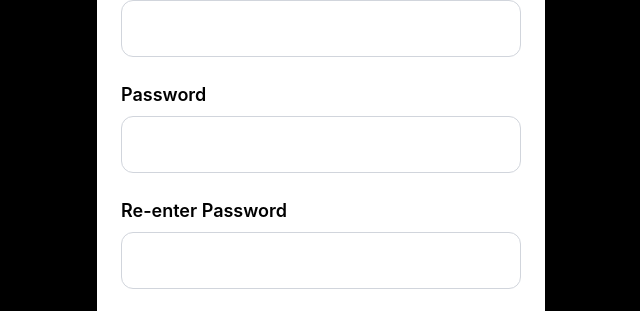
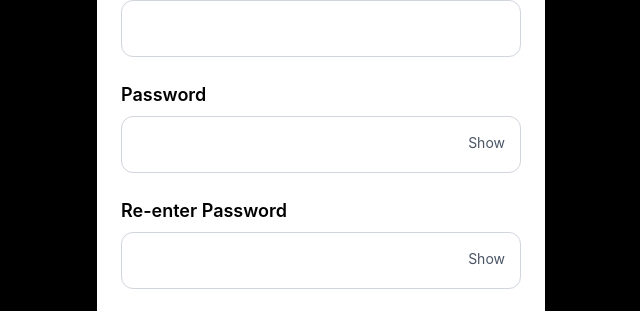
Before and after one commit to harsithrvp-fceoofamnc/odycard2, a Next.js app: page /owner/details in a window 1280 px wide. Shown: the part 867-1178 px from the top of the page, without its empty margins (319-959 px from the left). Built offline with nearby package versions, Linux system fonts and the light colour scheme.

Commit message:
Fix scroll issues, resize category island, add password toggle

```diff
--- a/app/hotel/[restaurantId]/page.tsx
+++ b/app/hotel/[restaurantId]/page.tsx
@@ -194,7 +194,7 @@ export default function HotelHomePage() {
 
   return (
     <div className="min-h-screen bg-black flex justify-center">
-      <div className="relative w-full max-w-md min-h-screen bg-[#1c1c1c] overflow-y-auto">
+      <div className="relative w-full max-w-md min-h-screen bg-[#1c1c1c] overflow-visible">
 
         {/* 🔥 TOP TASK BAR */}
         <div className="fixed top-0 left-1/2 -translate-x-1/2 w-full max-w-md z-[999]">
@@ -206,14 +206,14 @@ export default function HotelHomePage() {
                   setMode("register");
                   setShowPopup(true);
                 }}
-                className="text-white text-sm font-medium"
+                className="text-white text-base font-medium"
               >
                 Register
               </button>
             ) : (
               <button
                 onClick={() => setShowProfile(true)}
-                className="flex items-center gap-2 text-white text-sm font-medium max-w-[160px]"
+                className="flex items-center gap-2 text-white text-base font-medium max-w-[180px]"
               >
                 <img src="/User.png" className="w-7 h-7 rounded-full invert" />
                 <span className="truncate">Hi, {getDisplayName()}</span>
@@ -244,12 +244,12 @@ export default function HotelHomePage() {
           </div>
 
           <div className="absolute bottom-0 left-1/2 -translate-x-1/2 z-30 px-4 w-full flex justify-center">
-            <div className="flex gap-2 px-3 py-2 rounded-full bg-black/60 backdrop-blur-md shadow-lg border border-white/10">
+            <div className="flex gap-2 px-2 py-2 rounded-full bg-black/60 backdrop-blur-md shadow-lg border border-white/10">
               {tabs.map((tab, index) => (
                 <button
                   key={tab}
                   onClick={() => goToTab(index)}
-                  className={`px-5 py-2 rounded-full whitespace-nowrap text-sm font-medium transition ${
+                  className={`px-4 py-1.5 rounded-full whitespace-nowrap text-[13px] font-medium transition ${
                     activeTab === index
                       ? "bg-white text-black shadow-md"
                       : "text-white/80 hover:text-white"
@@ -266,12 +266,12 @@ export default function HotelHomePage() {
         <div
           ref={containerRef}
           onScroll={handleScroll}
-          className="flex w-full min-h-[100vh] overflow-x-auto overflow-y-hidden snap-x snap-mandatory touch-pan-x scrollbar-hide"
+          className="flex w-full min-h-screen overflow-x-auto overflow-y-hidden snap-x snap-mandatory touch-pan-x scrollbar-hide"
         >
 
           {/* ODY MENU */}
           <div className="min-w-full snap-center px-6 pt-16">
-            <div className="min-h-[120vh] flex flex-col items-center justify-start gap-10">
+            <div className="min-h-screen flex flex-col items-center justify-start gap-10">
               <p className="text-white/70 text-xl font-medium mt-40">Coming soon</p>
             </div>
           </div>
@@ -316,7 +316,7 @@ export default function HotelHomePage() {
               </div>
             </div>
 
-            <div className="w-full bg-[#E5E5EA] rounded-t-[36px] pt-20 px-6 min-h-[140vh] mt-28">
+            <div className="w-full bg-[#E5E5EA] rounded-t-[36px] pt-20 px-6 min-h-screen mt-28">
               <div className="flex flex-col gap-12 mt-6 items-center justify-start">
                 <p className="text-gray-600 text-xl font-medium text-center">
                   Coming soon
@@ -328,7 +328,7 @@ export default function HotelHomePage() {
 
           {/* EAT LATER */}
           <div className="min-w-full snap-center px-6 pt-16">
-            <div className="min-h-[100vh] flex flex-col items-center justify-start mt-24 gap-5">
+            <div className="min-h-screen flex flex-col items-center justify-start mt-24 gap-5">
               {!user ? (
                 <>
                   <img src="/User.png" className="w-20 h-20 opacity-90 invert" />
@@ -366,7 +366,7 @@ export default function HotelHomePage() {
 
           {/* FAVORITES */}
           <div className="min-w-full snap-center px-6 pt-16">
-            <div className="min-h-[100vh] flex flex-col items-center justify-start mt-24 gap-5">
+            <div className="min-h-screen flex flex-col items-center justify-start mt-24 gap-5">
               {!user ? (
                 <>
                   <img src="/User.png" className="w-20 h-20 opacity-90 invert" />
--- a/app/owner/details/page.tsx
+++ b/app/owner/details/page.tsx
@@ -23,6 +23,10 @@ export default function RestaurantDetailsPage() {
     gmail: "",
     password: "",
   });
+
+  // 👁️ SHOW / HIDE STATES
+  const [showPassword, setShowPassword] = useState(false);
+  const [showRePassword, setShowRePassword] = useState(false);
 
   /* ---------- PROGRESS ---------- */
   const totalFields = Object.keys(form).length;
@@ -69,7 +73,7 @@ export default function RestaurantDetailsPage() {
     /* 🔥 SAVE IMPORTANT DATA */
     localStorage.setItem("userName", form.userName);
     localStorage.setItem("restaurantName", form.restaurantName);
-    localStorage.setItem("restaurantId", form.restaurantId); // VERY IMPORTANT
+    localStorage.setItem("restaurantId", form.restaurantId);
 
     router.push("/owner/details2");
   };
@@ -82,7 +86,7 @@ export default function RestaurantDetailsPage() {
 
   const inputClass = (name: string) =>
     `w-full border rounded-xl bg-white text-black focus:outline-none
-     focus:border-black focus:ring-1 focus:ring-black
+     focus:border-black focus:ring-1 focus:ring-black pr-12
      ${
        errors.general && form[name as keyof typeof form] === ""
          ? "border-red-500"
@@ -124,7 +128,7 @@ export default function RestaurantDetailsPage() {
             ["User Name", "userName"],
             ["State", "state"],
             ["City", "city"],
-            ["Restaurant ID", "restaurantId"],   // 🔥 KEY FIELD
+            ["Restaurant ID", "restaurantId"],
             ["Gmail", "gmail"],
           ].map(([label, name]) => (
             <motion.div key={name} {...fadeUp} className="mb-6">
@@ -147,33 +151,48 @@ export default function RestaurantDetailsPage() {
           ))}
 
           {/* PASSWORD */}
-          <motion.div {...fadeUp} className="mb-6">
+          <motion.div {...fadeUp} className="mb-6 relative">
             <label className="block mb-2 text-[18px] font-semibold text-black">
               Password
             </label>
             <input
-              type="password"
+              type={showPassword ? "text" : "password"}
               name="password"
               value={form.password}
               onChange={handleChange}
               className={inputClass("password")}
               style={{ fontSize: "18px", padding: "14px 16px" }}
             />
+            <button
+              type="button"
+              onClick={() => setShowPassword(!showPassword)}
+              className="absolute right-4 top-[52px] text-sm text-gray-600"
+            >
+              {showPassword ? "Hide" : "Show"}
+            </button>
           </motion.div>
 
           {/* RE-PASSWORD */}
-          <motion.div {...fadeUp} className="mb-6">
+          <motion.div {...fadeUp} className="mb-6 relative">
             <label className="block mb-2 text-[18px] font-semibold text-black">
               Re-enter Password
             </label>
             <input
-              type="password"
+              type={showRePassword ? "text" : "password"}
               name="rePassword"
               value={form.rePassword}
               onChange={handleChange}
               className={inputClass("rePassword")}
               style={{ fontSize: "18px", padding: "14px 16px" }}
             />
+            <button
+              type="button"
+              onClick={() => setShowRePassword(!showRePassword)}
+              className="absolute right-4 top-[52px] text-sm text-gray-600"
+            >
+              {showRePassword ? "Hide" : "Show"}
+            </button>
+
             {errors.password && (
               <p className="text-red-600 text-sm mt-2">
                 {errors.password}
```
